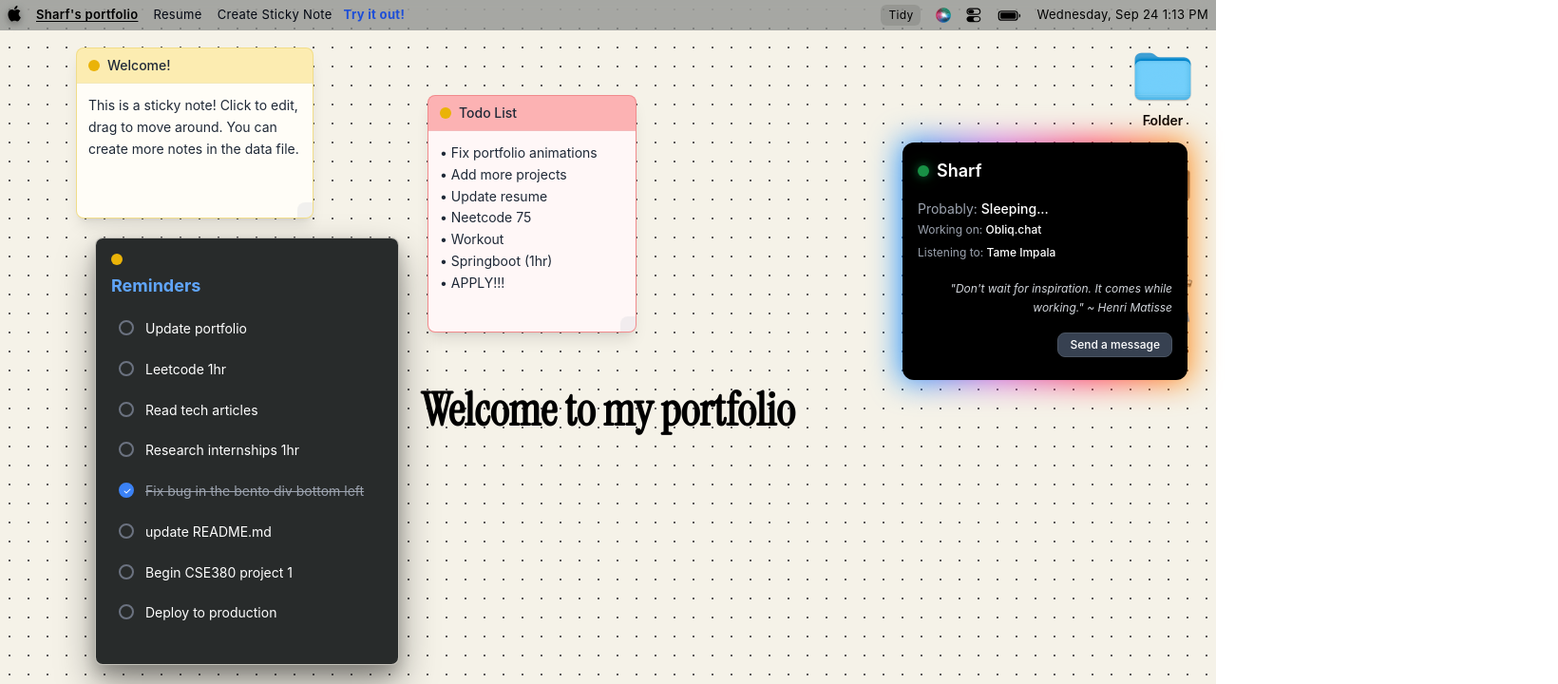
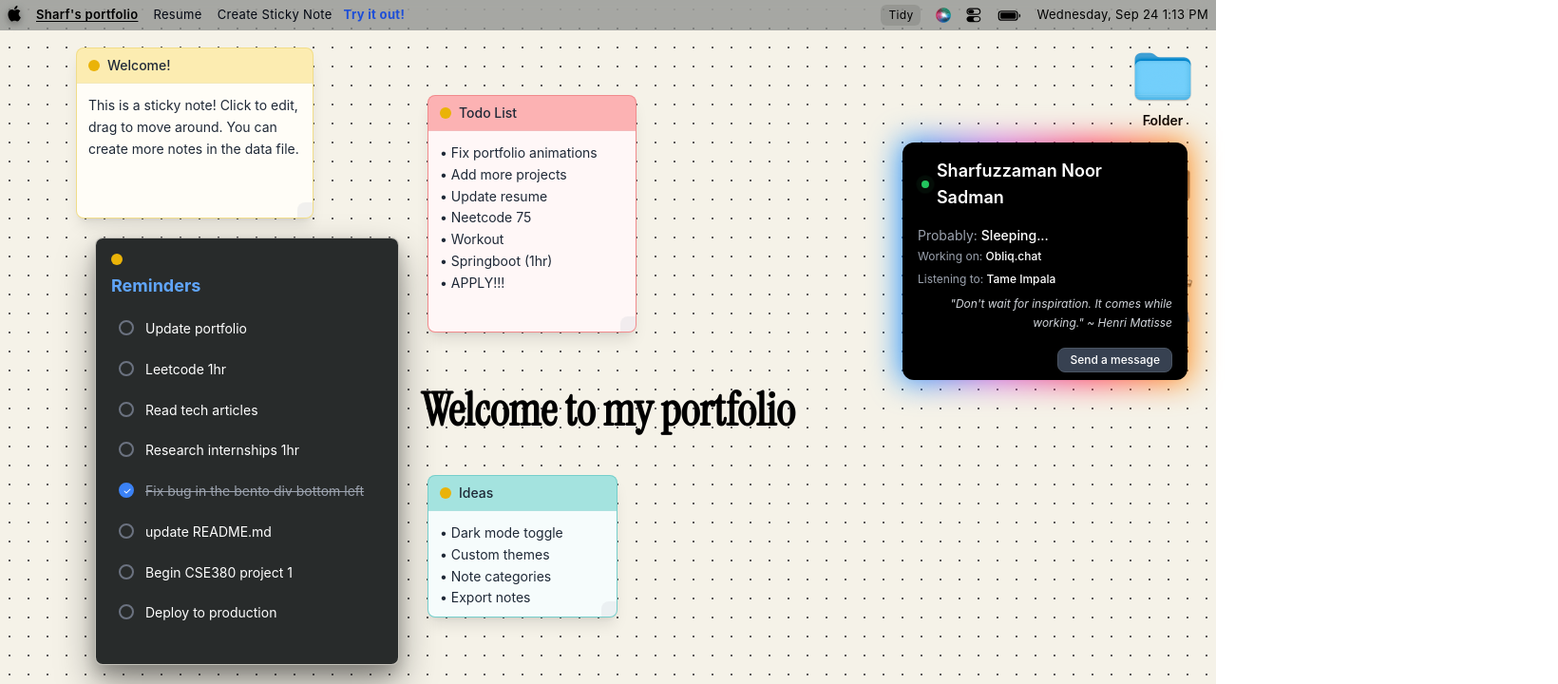
Before and after one commit to SAADMAN-N/portfolio, a Next.js app: page / in a window 1280 px wide. Shown: the top 720 px of the page at 95% size, 1640 px wide, since content can reach past the window. Built offline with nearby package versions, Linux system fonts and the light colour scheme; a web font is replaced by a local one.

Commit message:
polish the status widget - fix ping alignment, add tidy reset for sticky notes, and prevent layout shift on message button

```diff
--- a/components/Desktop.js
+++ b/components/Desktop.js
@@ -126,6 +126,10 @@ export default function Desktop() {
     try {
       const savedNotes = localStorage.getItem("stickyNotes");
       console.log("Loading sticky notes from localStorage:", savedNotes);
+
+      // Force reset to use updated data file (remove this line after deployment)
+      localStorage.removeItem("stickyNotes");
+
       if (savedNotes) {
         const parsedNotes = JSON.parse(savedNotes);
         console.log("Parsed notes:", parsedNotes);
@@ -421,6 +425,8 @@ export default function Desktop() {
           // Clear saved positions and reapply default top-right stacking
           try {
             localStorage.removeItem("desktopPositions");
+            // Also clear saved sticky notes so defaults from data file are reapplied
+            localStorage.removeItem("stickyNotes");
           } catch (_e) {}
           // Re-run initializer logic by computing defaults again
           const vw = typeof window !== "undefined" ? window.innerWidth : 1920;
@@ -447,6 +453,11 @@ export default function Desktop() {
               return { ...it, position: { top, left } };
             })
           );
+
+          // Reset sticky notes to their initial positions/content from data file
+          // Note: we intentionally use the source data rather than current state
+          // so that any manual edits are discarded when tidying.
+          setStickyNotes(stickyNotesData);
         }}
         onCreateStickyNote={handleCreateStickyNote}
       />
@@ -566,14 +577,13 @@ export default function Desktop() {
         />
         <div className="relative w-full h-full rounded-xl bg-black p-4 flex flex-col justify-between text-white">
           <div className="flex items-center mb-2">
-            <div
-              className="w-3 h-3 rounded-full bg-green-500 mr-2 animate-pulse ring-2 ring-green-400/30 ring-offset-2 ring-offset-black"
-              style={{
-                boxShadow:
-                  "0 0 10px rgba(34, 197, 94, 0.6), 0 0 20px rgba(34, 197, 94, 0.4)",
-              }}
-            ></div>
-            <span className="text-lg font-semibold">Sharf</span>
+            <div className="relative ml-0 mr-1 h-4 w-4 flex items-center justify-center">
+              <span className="absolute h-2.5 w-2.5 rounded-full bg-green-400 opacity-75 animate-ping"></span>
+              <span className="relative inline-flex h-2 w-2 rounded-full bg-green-500 ring-3 ring-green-400/30 ring-offset-2 ring-offset-transparent"></span>
+            </div>
+            <span className="text-lg font-semibold">
+              Sharfuzzaman Noor Sadman
+            </span>
           </div>
 
           <div className="flex-1 flex flex-col">
@@ -599,8 +609,8 @@ export default function Desktop() {
             </div>
           </div>
 
-          {/* Message Popover */}
-          <div className="flex justify-end pb-2 pr-0 mt-4">
+          {/* Message Popover - reserve space to prevent layout shift when button hides */}
+          <div className="relative flex justify-end pb-2 pr-0 mt-4 h-7">
             <MorphingMessagePopover />
           </div>
         </div>
--- a/data/stickyNotesData.js
+++ b/data/stickyNotesData.js
@@ -43,7 +43,7 @@ export const stickyNotesData = [
     title: "Ideas",
     content:
       "• Dark mode toggle\n• Custom themes\n• Note categories\n• Export notes",
-    position: { top: 750, left: 1440 },
+    position: { top: 500, left: 450 },
     size: { width: 200, height: 150 },
     bgColor: "#4ECDC4",
     textColor: "#FFFFFF",
```
